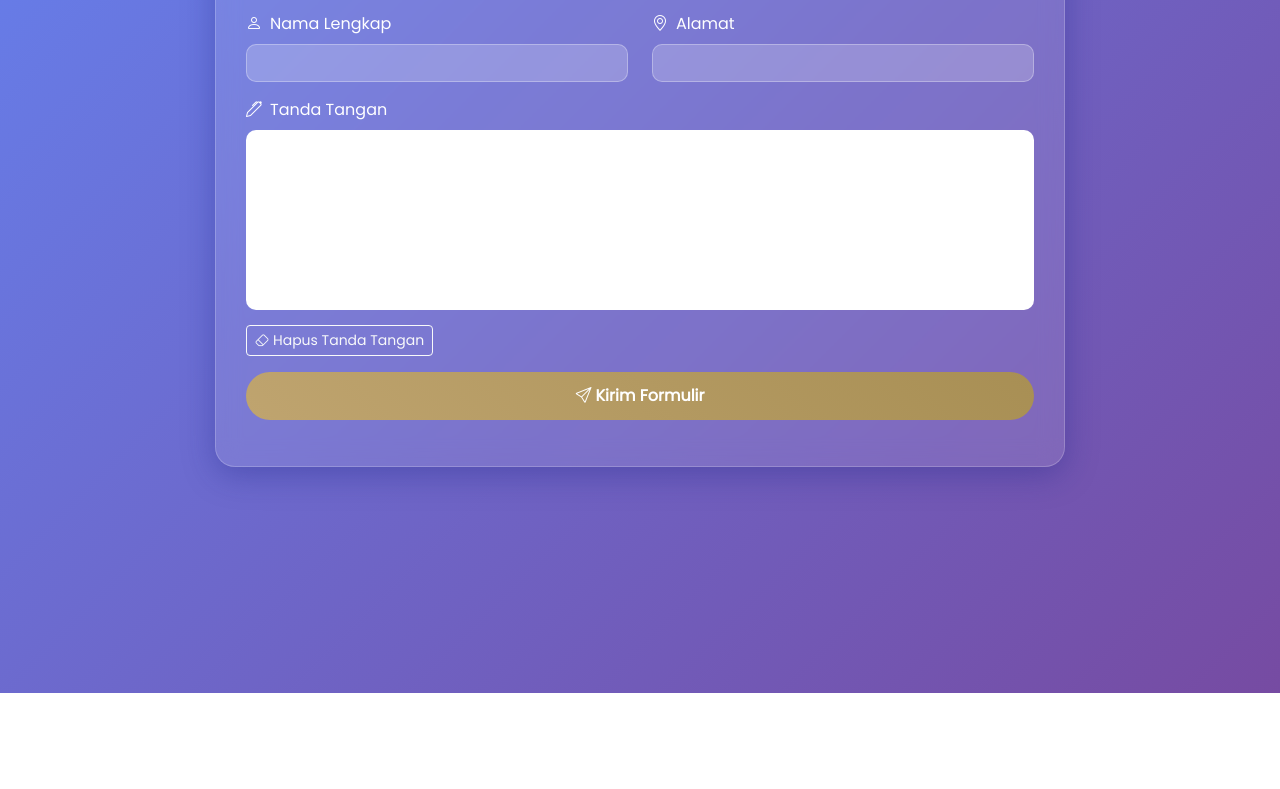
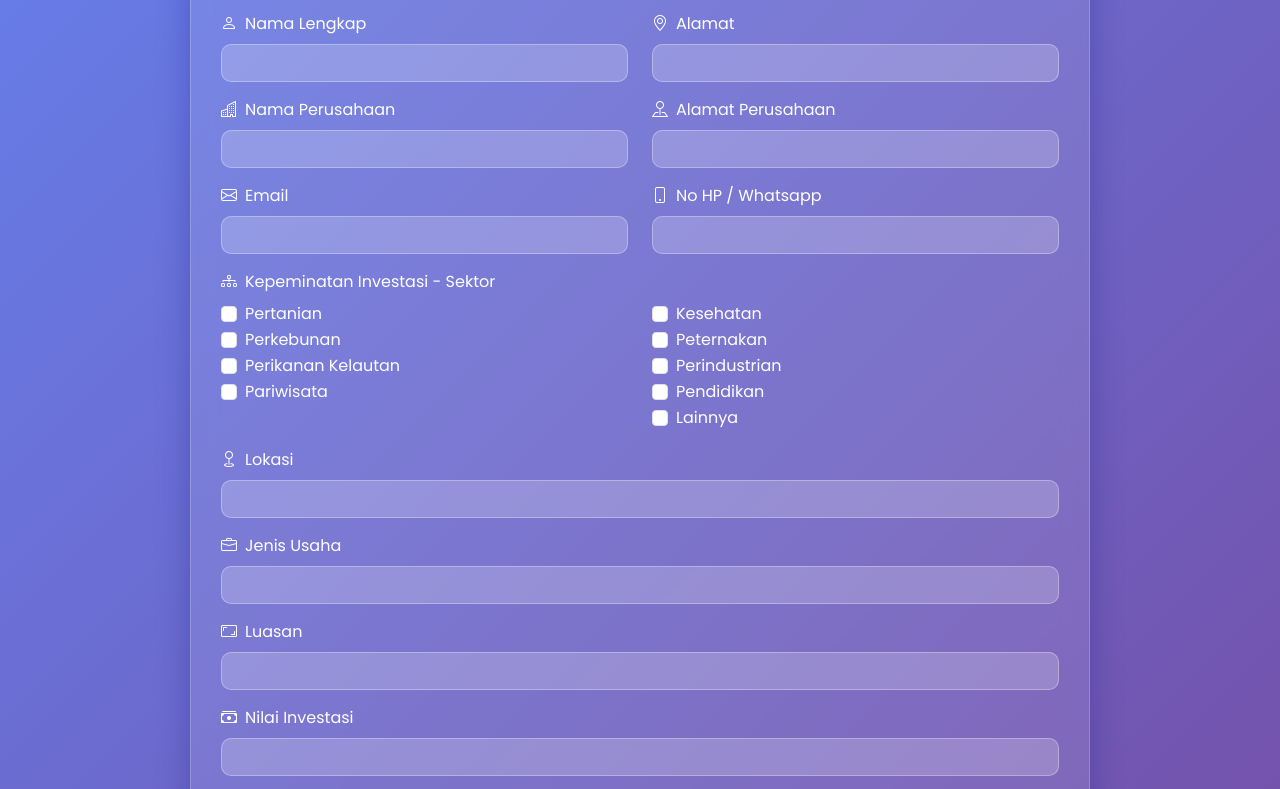
Before and after one commit to kanfahumar/DPMPTSPGunungkidul, a plain HTML site: page formulir.html in a window 1280 px wide. Shown: the part 107-896 px from the top of the page. Before the commit the page ends 800 px from the top, so only its background shows below. Drawn offline with nearby package versions, Linux system fonts and the light colour scheme.

Commit message:
Update formulir.html

```diff
--- a/formulir.html
+++ b/formulir.html
@@ -23,7 +23,7 @@
       backdrop-filter: blur(12px); -webkit-backdrop-filter: blur(12px);
       border-radius: 20px; border: 1px solid rgba(255,255,255,0.2);
       box-shadow: 0 8px 32px rgba(31,38,135,0.37);
-      padding: 30px; width:100%; max-width: 850px;
+      padding: 30px; width:100%; max-width: 900px;
     }
     h2 { font-family: 'Playfair Display', serif; text-align:center; margin-bottom: 30px; }
     .form-control, .form-select, textarea {
@@ -57,7 +57,6 @@
       <h2><i class="bi bi-handshake me-2"></i>Formulir Calon Investor</h2>
 
       <form id="investForm" novalidate>
-        <!-- isian form sama seperti versi sebelumnya (nama, alamat, perusahaan, sektor, dst) -->
         <div class="row">
           <div class="col-md-6 mb-3">
             <label class="form-label"><i class="bi bi-person me-2"></i>Nama Lengkap</label>
@@ -68,7 +67,69 @@
             <input type="text" class="form-control" name="alamat" />
           </div>
         </div>
-        <!-- ... potong untuk singkat, sektor dll sama seperti sebelumnya ... -->
+
+        <div class="row">
+          <div class="col-md-6 mb-3">
+            <label class="form-label"><i class="bi bi-buildings me-2"></i>Nama Perusahaan</label>
+            <input type="text" class="form-control" name="nama_perusahaan" />
+          </div>
+          <div class="col-md-6 mb-3">
+            <label class="form-label"><i class="bi bi-pin-map me-2"></i>Alamat Perusahaan</label>
+            <input type="text" class="form-control" name="alamat_perusahaan" />
+          </div>
+        </div>
+
+        <div class="row">
+          <div class="col-md-6 mb-3">
+            <label class="form-label"><i class="bi bi-envelope me-2"></i>Email</label>
+            <input type="email" class="form-control" name="email" />
+          </div>
+          <div class="col-md-6 mb-3">
+            <label class="form-label"><i class="bi bi-phone me-2"></i>No HP / Whatsapp</label>
+            <input type="tel" class="form-control" name="kontak" />
+          </div>
+        </div>
+
+        <!-- Sektor Investasi -->
+        <div class="mb-3">
+          <label class="form-label"><i class="bi bi-diagram-3 me-2"></i>Kepeminatan Investasi - Sektor</label>
+          <div class="row">
+            <div class="col-md-6">
+              <div class="form-check"><input class="form-check-input sektor" type="checkbox" value="Pertanian"/><label class="form-check-label">Pertanian</label></div>
+              <div class="form-check"><input class="form-check-input sektor" type="checkbox" value="Perkebunan"/><label class="form-check-label">Perkebunan</label></div>
+              <div class="form-check"><input class="form-check-input sektor" type="checkbox" value="Perikanan Kelautan"/><label class="form-check-label">Perikanan Kelautan</label></div>
+              <div class="form-check"><input class="form-check-input sektor" type="checkbox" value="Pariwisata"/><label class="form-check-label">Pariwisata</label></div>
+            </div>
+            <div class="col-md-6">
+              <div class="form-check"><input class="form-check-input sektor" type="checkbox" value="Kesehatan"/><label class="form-check-label">Kesehatan</label></div>
+              <div class="form-check"><input class="form-check-input sektor" type="checkbox" value="Peternakan"/><label class="form-check-label">Peternakan</label></div>
+              <div class="form-check"><input class="form-check-input sektor" type="checkbox" value="Perindustrian"/><label class="form-check-label">Perindustrian</label></div>
+              <div class="form-check"><input class="form-check-input sektor" type="checkbox" value="Pendidikan"/><label class="form-check-label">Pendidikan</label></div>
+              <div class="form-check"><input id="sektorLain" class="form-check-input sektor" type="checkbox" value="Lainnya"/><label class="form-check-label">Lainnya</label></div>
+            </div>
+          </div>
+          <input type="text" id="inputSektorLain" class="form-control mt-2" placeholder="Sebutkan sektor lainnya" style="display:none;" />
+        </div>
+
+        <div class="mb-3">
+          <label class="form-label"><i class="bi bi-geo me-2"></i>Lokasi</label>
+          <input type="text" class="form-control" name="lokasi" />
+        </div>
+
+        <div class="mb-3">
+          <label class="form-label"><i class="bi bi-briefcase me-2"></i>Jenis Usaha</label>
+          <input type="text" class="form-control" name="jenis_usaha" />
+        </div>
+
+        <div class="mb-3">
+          <label class="form-label"><i class="bi bi-aspect-ratio me-2"></i>Luasan</label>
+          <input type="text" class="form-control" name="luasan" />
+        </div>
+
+        <div class="mb-3">
+          <label class="form-label"><i class="bi bi-cash-stack me-2"></i>Nilai Investasi</label>
+          <input type="text" class="form-control" name="nilai_investasi" />
+        </div>
 
         <div class="mb-3">
           <label class="form-label"><i class="bi bi-pen me-2"></i>Tanda Tangan</label>
@@ -106,7 +167,15 @@
     const mainForm = document.getElementById("mainForm");
     const thankYouPage = document.getElementById("thankYouPage");
 
-    // Signature pad + fungsi dari basic.html (background putih)
+    // Toggle sektor lainnya
+    const sektorLain = document.getElementById('sektorLain');
+    const inputSektorLain = document.getElementById('inputSektorLain');
+    sektorLain.addEventListener('change', () => {
+      inputSektorLain.style.display = sektorLain.checked ? 'block' : 'none';
+      if (!sektorLain.checked) inputSektorLain.value = '';
+    });
+
+    // Signature pad dengan background putih
     const canvas = document.getElementById("signatureCanvas");
     const signaturePad = new SignaturePad(canvas);
     function resizeCanvas() {
@@ -142,18 +211,31 @@
         return;
       }
 
-      // ambil data
-      const formData = new FormData(form);
-      const data = {};
-      formData.forEach((val, key) => {
-        if (data[key]) {
-          if (!Array.isArray(data[key])) data[key] = [data[key]];
-          data[key].push(val);
-        } else {
-          data[key] = val;
-        }
-      });
-      data.tanda_tangan_base64 = getSignatureWithWhiteBG();
+      const sektorTerpilih = Array.from(document.querySelectorAll(".sektor:checked")).map(el => el.value);
+      if (sektorTerpilih.length === 0) {
+        notif.innerHTML = `<div class="alert alert-warning">Pilih minimal satu sektor investasi.</div>`;
+        return;
+      }
+      if (sektorTerpilih.includes('Lainnya') && !inputSektorLain.value.trim()) {
+        notif.innerHTML = `<div class="alert alert-warning">Mohon isi detail "Sektor lainnya".</div>`;
+        return;
+      }
+
+      const data = {
+        nama: form.nama.value.trim(),
+        alamat: form.alamat.value.trim(),
+        nama_perusahaan: form.nama_perusahaan.value.trim(),
+        alamat_perusahaan: form.alamat_perusahaan.value.trim(),
+        email: form.email.value.trim(),
+        kontak: form.kontak.value.trim(),
+        sektor: sektorTerpilih,
+        sektor_lainnya: sektorLain.checked ? inputSektorLain.value.trim() : '',
+        lokasi: form.lokasi.value.trim(),
+        jenis_usaha: form.jenis_usaha.value.trim(),
+        luasan: form.luasan.value.trim(),
+        nilai_investasi: form.nilai_investasi.value.trim(),
+        tanda_tangan_base64: getSignatureWithWhiteBG()
+      };
 
       try {
         const res = await fetch("/api/submit", {
```
